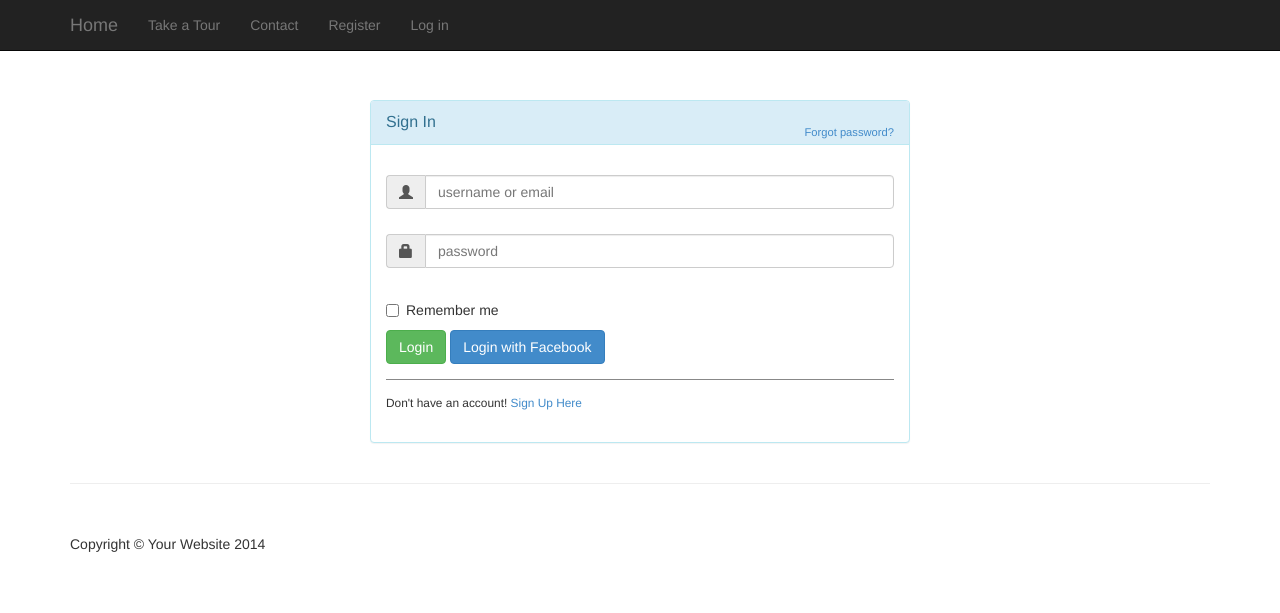
After one commit to rhenry12/test-maker-project, a PHP site: page /login.php in a window 1280 px wide. The commit adds this page. Shown: the top 613 px of the page. Run offline with PHP 8.4, Linux system fonts and the light colour scheme.

Commit message:
Created register.php and login.php files. Modified the Webpage class to add the new links to navigation.

```diff
--- a/inc/Webpage.class.php
+++ b/inc/Webpage.class.php
@@ -10,8 +10,8 @@ class Webpage {
 		$this->nav_links = array(
 			"Take a Tour" => "#",
 	                        	"Contact" => "contact.php",
-	                        	"Register" => "#",
-	                        	"Log in" => "#");
+	                        	"Register" => "register.php",
+	                        	"Log in" => "login.php");
 		//Set the company name
 		$this->company_name = "Your Website";
 		//Date for copyright info
@@ -100,8 +100,19 @@ class Webpage {
 			<script src='js/jquery-1.11.0.js'></script>
 
 			<!-- Bootstrap Core JavaScript -->
-			<script src='js/bootstrap.min.js'></script>
-		</body>";
+			<script src='js/bootstrap.min.js'></script>";
+		$path =  pathinfo($_SERVER['REQUEST_URI']);
+		if($path['filename'] == "register"):
+		    echo
+		    "\n\t\t\t<script>
+		        $(function() {
+		        	$('#loginbox').hide();
+		        	$('#signupbox').show();
+		        });
+		    </script>\n";
+		endif;
+		echo
+		"</body>";
 	}
 }
 /*DateInfo class - finds the current date and time in the New York time zone USA*/
--- /dev/null
+++ b/login.php
@@ -0,0 +1,140 @@
+<?php
+require_once("inc/Webpage.class.php");
+$register_login_page = new Webpage("Journey - Login/Signup");
+$register_login_page->display_header();
+?>
+    <div class="container">
+        <div id="loginbox" style="margin-top:50px;" class="mainbox col-md-6 col-md-offset-3 col-sm-8 col-sm-offset-2">
+            <div class="panel panel-info" >
+                    <div class="panel-heading">
+                        <div class="panel-title">Sign In</div>
+                        <div style="float:right; font-size: 80%; position: relative; top:-10px"><a href="#">Forgot password?</a></div>
+                    </div>
+
+                    <div style="padding-top:30px" class="panel-body" >
+
+                        <div style="display:none" id="login-alert" class="alert alert-danger col-sm-12"></div>
+
+                        <form id="loginform" class="form-horizontal" role="form">
+
+                            <div style="margin-bottom: 25px" class="input-group">
+                                        <span class="input-group-addon"><i class="glyphicon glyphicon-user"></i></span>
+                                        <input id="login-username" type="text" class="form-control" name="username" value="" placeholder="username or email">
+                                    </div>
+
+                            <div style="margin-bottom: 25px" class="input-group">
+                                        <span class="input-group-addon"><i class="glyphicon glyphicon-lock"></i></span>
+                                        <input id="login-password" type="password" class="form-control" name="password" placeholder="password">
+                                    </div>
+
+
+
+                            <div class="input-group">
+                                      <div class="checkbox">
+                                        <label>
+                                          <input id="login-remember" type="checkbox" name="remember" value="1"> Remember me
+                                        </label>
+                                      </div>
+                                    </div>
+
+
+                                <div style="margin-top:10px" class="form-group">
+                                    <!-- Button -->
+
+                                    <div class="col-sm-12 controls">
+                                      <a id="btn-login" href="#" class="btn btn-success">Login  </a>
+                                      <a id="btn-fblogin" href="#" class="btn btn-primary">Login with Facebook</a>
+
+                                    </div>
+                                </div>
+
+
+                                <div class="form-group">
+                                    <div class="col-md-12 control">
+                                        <div style="border-top: 1px solid#888; padding-top:15px; font-size:85%" >
+                                            Don't have an account!
+                                        <a href="#" onClick="$('#loginbox').hide(); $('#signupbox').show()">
+                                            Sign Up Here
+                                        </a>
+                                        </div>
+                                    </div>
+                                </div>
+                            </form>
+
+
+
+                        </div>
+                    </div>
+        </div>
+        <div id="signupbox" style="display:none; margin-top:50px" class="mainbox col-md-6 col-md-offset-3 col-sm-8 col-sm-offset-2">
+                    <div class="panel panel-info">
+                        <div class="panel-heading">
+                            <div class="panel-title">Sign Up</div>
+                            <div style="float:right; font-size: 85%; position: relative; top:-10px"><a id="signinlink" href="#" onclick="$('#signupbox').hide(); $('#loginbox').show()">Sign In</a></div>
+                        </div>
+                        <div class="panel-body" >
+                            <form id="signupform" class="form-horizontal" role="form">
+
+                                <div id="signupalert" style="display:none" class="alert alert-danger">
+                                    <p>Error:</p>
+                                    <span></span>
+                                </div>
+
+
+
+                                <div class="form-group">
+                                    <label for="email" class="col-md-3 control-label">Email</label>
+                                    <div class="col-md-9">
+                                        <input type="text" class="form-control" name="email" placeholder="Email Address">
+                                    </div>
+                                </div>
+
+                                <div class="form-group">
+                                    <label for="firstname" class="col-md-3 control-label">First Name</label>
+                                    <div class="col-md-9">
+                                        <input type="text" class="form-control" name="firstname" placeholder="First Name">
+                                    </div>
+                                </div>
+                                <div class="form-group">
+                                    <label for="lastname" class="col-md-3 control-label">Last Name</label>
+                                    <div class="col-md-9">
+                                        <input type="text" class="form-control" name="lastname" placeholder="Last Name">
+                                    </div>
+                                </div>
+                                <div class="form-group">
+                                    <label for="password" class="col-md-3 control-label">Password</label>
+                                    <div class="col-md-9">
+                                        <input type="password" class="form-control" name="passwd" placeholder="Password">
+                                    </div>
+                                </div>
+
+                                <div class="form-group">
+                                    <label for="icode" class="col-md-3 control-label">Invitation Code</label>
+                                    <div class="col-md-9">
+                                        <input type="text" class="form-control" name="icode" placeholder="">
+                                    </div>
+                                </div>
+
+                                <div class="form-group">
+                                    <!-- Button -->
+                                    <div class="col-md-offset-3 col-md-9">
+                                        <button id="btn-signup" type="button" class="btn btn-info"><i class="icon-hand-right"></i> &nbsp Sign Up</button>
+                                        <span style="margin-left:8px;">or</span>
+                                    </div>
+                                </div>
+
+                                <div style="border-top: 1px solid #999; padding-top:20px"  class="form-group">
+
+                                    <div class="col-md-offset-3 col-md-9">
+                                        <button id="btn-fbsignup" type="button" class="btn btn-primary"><i class="icon-facebook"></i>   Sign Up with Facebook</button>
+                                    </div>
+
+                                </div>
+                             </form>
+                         </div>
+                    </div>
+         </div>
+    </div>
+<?php
+$register_login_page->display_footer();
+?>
```
Also changed, not shown: register.php (added, +140 -0 lines).
